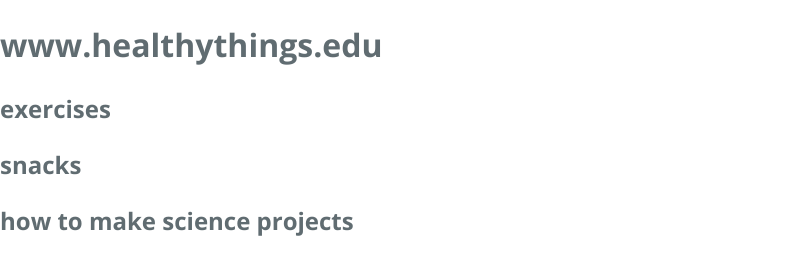
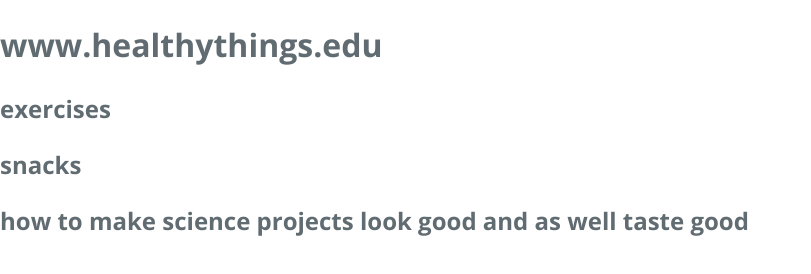
Before and after one commit to jordanmjmj/coena, a plain HTML site: page index.html in a window 1280 px wide. Shown: the whole page, without its empty margins (0-811 px from the left). Drawn offline with nearby package versions, Linux system fonts and the light colour scheme.

Commit message:
Update index.html

```diff
--- a/index.html
+++ b/index.html
@@ -15,6 +15,6 @@
 </h1>
 <h2>exercises</h2>
 <h2>snacks</h2>
-<h2>how to make science projects </h2>
+<h2>how to make science projects look good and as well taste good </h2>
   </body>
 </html>
```
